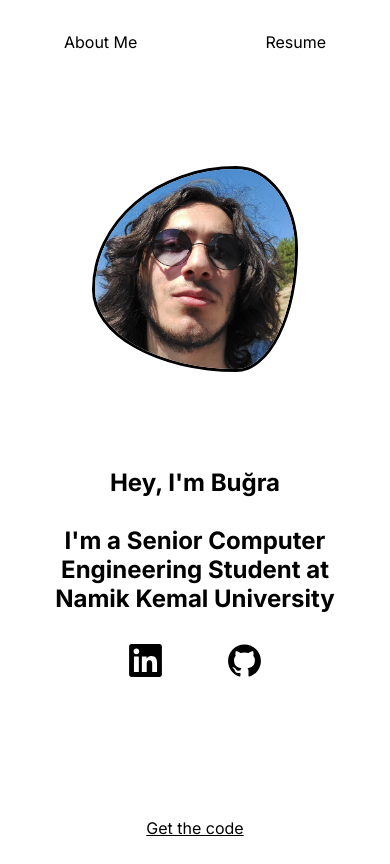
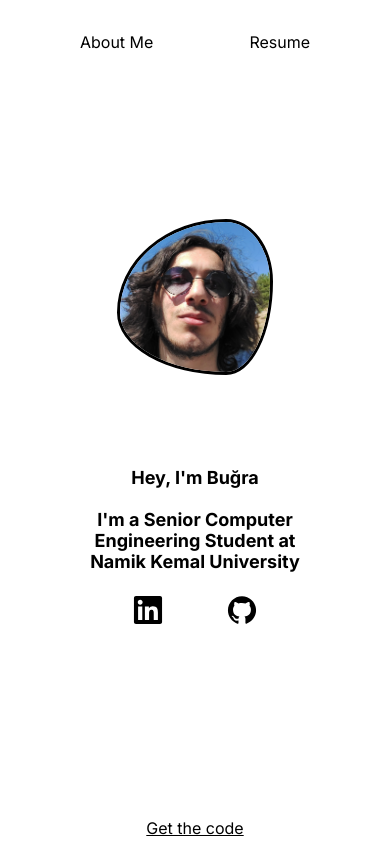
Before and after one commit to b-arslan/PersonalWebsite, a Next.js app: page / in a window 390 px wide. Built offline with nearby package versions, Linux system fonts and the light colour scheme.

Commit message:
mobile responsive design edited

```diff
--- a/src/app/page.module.css
+++ b/src/app/page.module.css
@@ -71,6 +71,14 @@
     animation-duration: 1.5s;
 }
 
+.mobileHeader {
+    display: none;
+}
+
+.mobileBtn {
+    text-decoration: none;
+}
+
 @keyframes moveDown {
     0% {
         opacity: 0;
@@ -83,13 +91,6 @@
     }
 }
 
-.mobileHeader {
-    display: none;
-}
-
-.mobileBtn {
-    text-decoration: none;
-}
 
 @media (max-width: 768px) {
 
@@ -147,9 +148,64 @@
     .container {
         width: 75vw;
     }
+}
 
-    .title, .profile, .img {
-        animation-name: moveDown;
-        animation-duration: 1.5s;
+@media (max-width: 480px) {
+
+
+    .profile {
+        width: 150px;
+        height: 150px;
     }
+
+    .header {
+        display: flex;
+        justify-content: center;
+        align-items: center;
+        padding: 0;
+        height: 10vh;
+    }
+
+    .mobileHeader {
+        display: flex;
+        align-items: center;
+        justify-content: center;
+        gap: 6rem;
+        text-decoration: none;
+    }
+
+
+    .mobileBtn {
+        text-decoration: none;
+        color: #000;
+    }
+
+    .button {
+        font-size: 12px;
+    }
+
+    .mainContainer {
+        display: flex;
+        flex-direction: column;
+        align-items: center;
+        justify-content: center;
+    }
+
+    .footer {
+        position: relative;
+    }
+
+    .title {
+        font-size: 18px;
+    }
+
+    .img {
+        width: 30px;
+        height: 30px;
+    }
+
+    .container {
+        width: 60vw;
+    }
+
 }
```
Also changed, not shown: src/app/about/about.module.css (+25 -0 lines).
